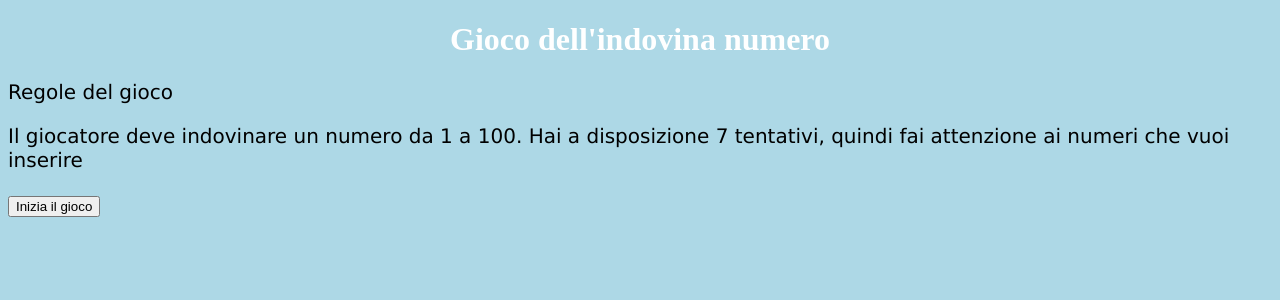
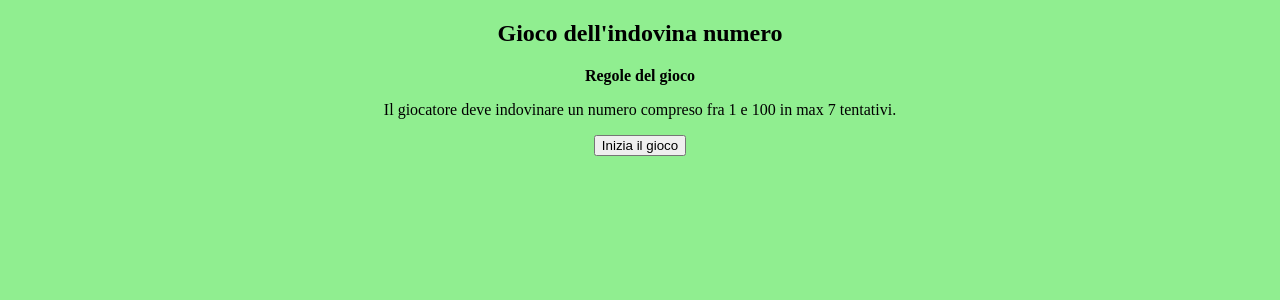
Before and after one commit to FiordiStefano/php_prova, a PHP site: page /indovina.php in a window 1280 px wide. Shown: the top 300 px of the page. Run offline with PHP 8.4, Linux system fonts and the light colour scheme.

Commit message:
Bug fixes

```diff
--- a/indovina.php
+++ b/indovina.php
@@ -2,8 +2,8 @@
 <?php
   if(!isset($_POST["numero"]))
   {
-    $mes="Regole del gioco";
-    $mes2="Il giocatore deve indovinare un numero da 1 a 100. Hai a disposizione 7 tentativi, quindi fai attenzione ai numeri che vuoi inserire";
+    $mes="<strong>Regole del gioco</strong>";
+    $mes2="Il giocatore deve indovinare un numero compreso fra 1 e 100 in max 7 tentativi.";
     $bott="Inizia il gioco";
     $_POST["numero"] = rand(1, 100);
     $_POST["count"] = 1;
@@ -14,13 +14,12 @@
     $input="text";
     if($_POST["count"] <= 7)
     {
+      $mes="Tentativo n." . $_POST["count"] ."<br><strong>Inserisci il numero</strong>";
       if($_POST["tentativo"] > $_POST["numero"])
       {
-        $mes="Tentativo numero " . $_POST["count"];
-
         if($_POST["count"] > 1)
         {
-          $mes2="Numero troppo grande!";
+          $mes2="Il numero &egrave troppo grande!";
         }
         else
         {
@@ -34,7 +33,7 @@
       {
         if($_POST["count"] > 1)
         {
-          $mes2="Numero troppo piccolo!";
+          $mes2="Il numero &egrave troppo piccolo!";
         }
         else
         {
@@ -47,10 +46,9 @@
       else
       {
         $input="hidden";
-        $_POST["count"]--;
-        $mes="WoW, hai indovinato il numero in " . $_POST["count"] . " tentativo/i!";
+        $mes="BRAVO!<br>Hai indovinato in " . $_POST["count"] . " tentativi!";
         $mes2="";
-        $bott="Dai, gioca ancora!";
+        $bott="Gioca di nuovo";
         unset($_POST["numero"]);
         $_POST["numero"] = rand(1, 100);
         $_POST["count"] = 1;
@@ -59,7 +57,7 @@
     else
     {
       $input="hidden";
-      $mes="Hai perso!";
+      $mes="Spiacenti...<br>Hai superato il max di 7 tentativi.";
       $mes2="";
       $bott="Ritenta";
       unset($_POST["numero"]);
@@ -73,23 +71,14 @@
     <style>
       body
       {
-        background-color: lightblue;
-      }
-      h1
-      {
-        color: white;
+        background-color: lightgreen;
         text-align: center;
-      }
-      p
-      {
-        font-family: verdana;
-        font-size: 20px;
       }
     </style>
   </head>
   <body>
     <title>Gioco dell'indovina numero</title>
-    <h1>Gioco dell'indovina numero</h1>
+    <h2>Gioco dell'indovina numero</h2>
     <p><?php echo $mes; ?></p>
     <p><?php echo $mes2; ?></p>
     <form action="" method="post">
```
